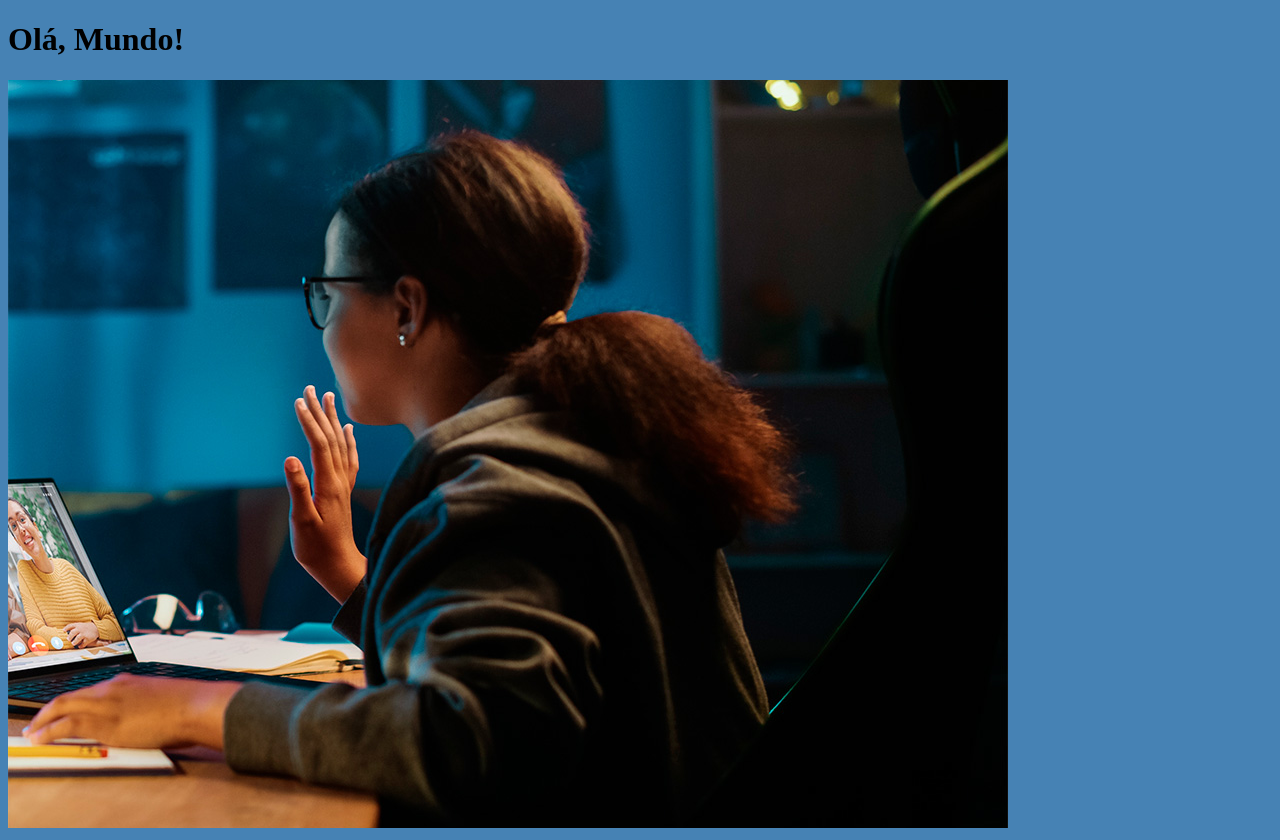
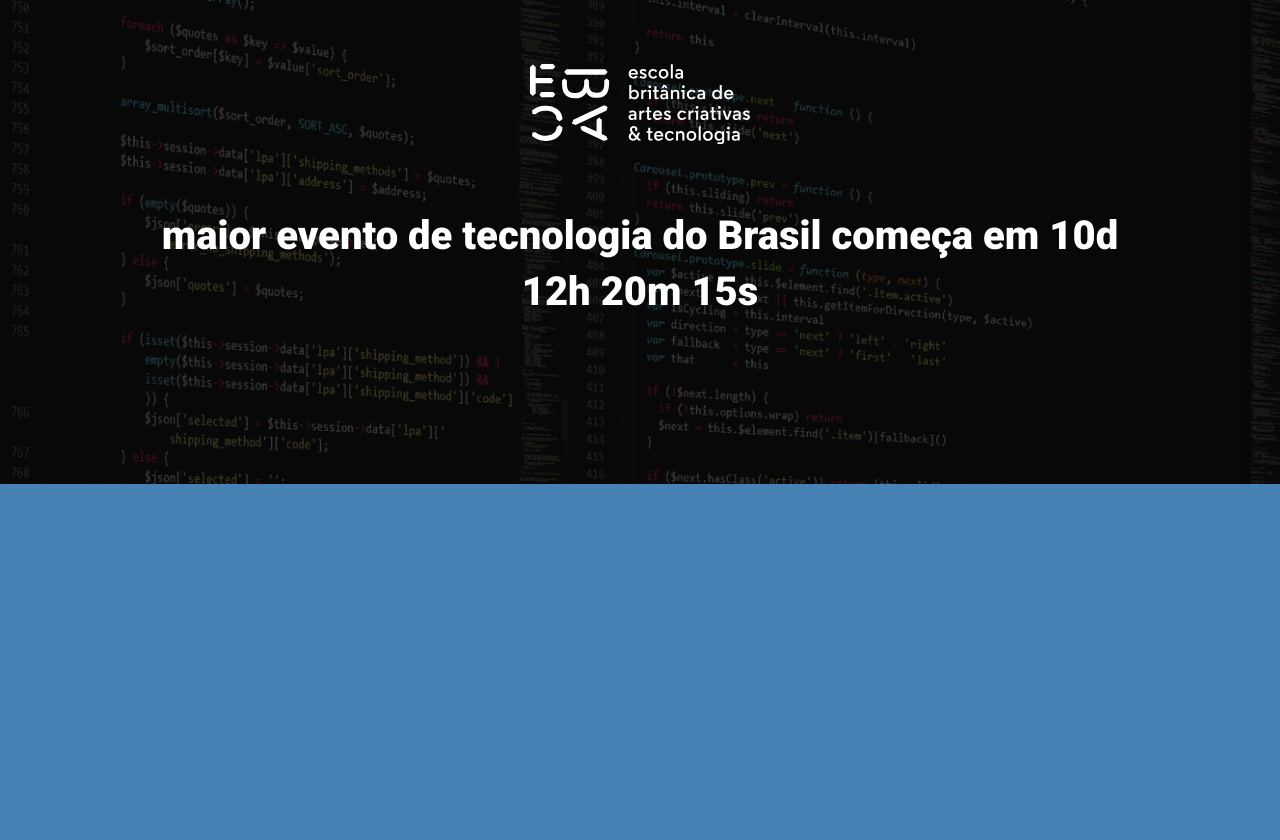
Before and after one commit to cunhacoderx/ebac_tech_talks, a website built with Parcel: page src/index.html in a window 1280 px wide. After the commit the page ends 800 px from the top, so only its background shows below. Built offline with nearby package versions, Linux system fonts and the light colour scheme.

Commit message:
criando o hero

```diff
--- a/src/index.html
+++ b/src/index.html
@@ -1,14 +1,21 @@
 <!DOCTYPE html>
-<html lang="en">
+<html lang="pt-BR">
 <head>
   <meta charset="UTF-8">
   <meta name="viewport" content="width=device-width, initial-scale=1.0">
-  <title>Document</title>
+  <title>EBAC Tech Talks</title>
+  <link rel="preconnect" href="https://fonts.googleapis.com">
+  <link rel="preconnect" href="https://fonts.gstatic.com" crossorigin>
+  <link href="https://fonts.googleapis.com/css2?family=Roboto:ital,wght@0,100..900;1,100..900&display=swap" rel="stylesheet">
   <link rel="stylesheet" href="./styles/main.scss">
   <script src="./scripts/main.js"></script>
 </head>
 <body>
-  <h1>Olá, Mundo!</h1>
-  <img src="./images/backend.png" alt="">
+  <header class="hero">
+    <div class="container">
+      <img class="hero__logo" src="./images/ebac_logo.svg" alt="EBAC">
+      <p class="hero__text">maior evento de tecnologia do Brasil começa em 10d 12h 20m 15s</p>
+    </div>
+  </header>
 </body>
 </html>
--- /dev/null
+++ b/src/styles/hero.scss
@@ -0,0 +1,52 @@
+.hero {
+  padding-top: 4rem; // 64px em rem (1rem = 16px padrão)
+  padding-bottom: 6.25rem; // 100px em rem
+
+  background-image: url(../images/fundo.png);
+  background-repeat: no-repeat;
+  background-size: cover;
+  position: relative;
+
+  .container {
+    position: relative;
+  }
+
+  &::before {
+    position: absolute;
+    top: 0;
+    width: 100%;
+    height: 100%;
+    background-color: #000000;
+    content: '';
+    opacity: 0.7;
+  }
+
+  &__text {
+    margin-top: 4rem;
+    margin-bottom: 4rem;
+    font-size: 40px;
+    line-height: 56px;
+    font-weight: 900;
+    text-align: center;
+  }
+
+  &__logo {
+    margin: 0 auto;
+    display: block;
+    height: 80px;
+  }
+
+  @media (max-width: 640px) {
+    padding: 40px 0;
+
+    &__logo {
+      height: 40px;
+    }
+
+    &__text {
+      font-size: 22px;
+      line-height: 24px;
+      margin: 24px 0;
+    }
+  }
+}
--- a/src/styles/main.scss
+++ b/src/styles/main.scss
@@ -1,3 +1,27 @@
+@use './hero.scss';
+
+* {
+  box-sizing: border-box;
+  margin: 0;
+  padding: 0;
+  font-family: 'Roboto', sans-serif;
+  color: #ffffff;
+}
+
+.container {
+  max-width: 960px;
+  width: 100%;
+  margin: 0 auto;
+
+  @media (max-width: 640px) {
+    max-width: 80%;
+  }
+
+  @media (max-width: 1024px) {
+    max-width: 90%;
+  }
+}
+
 body {
-  background-color: steelblue
+  background-color: steelblue;
 }
```
